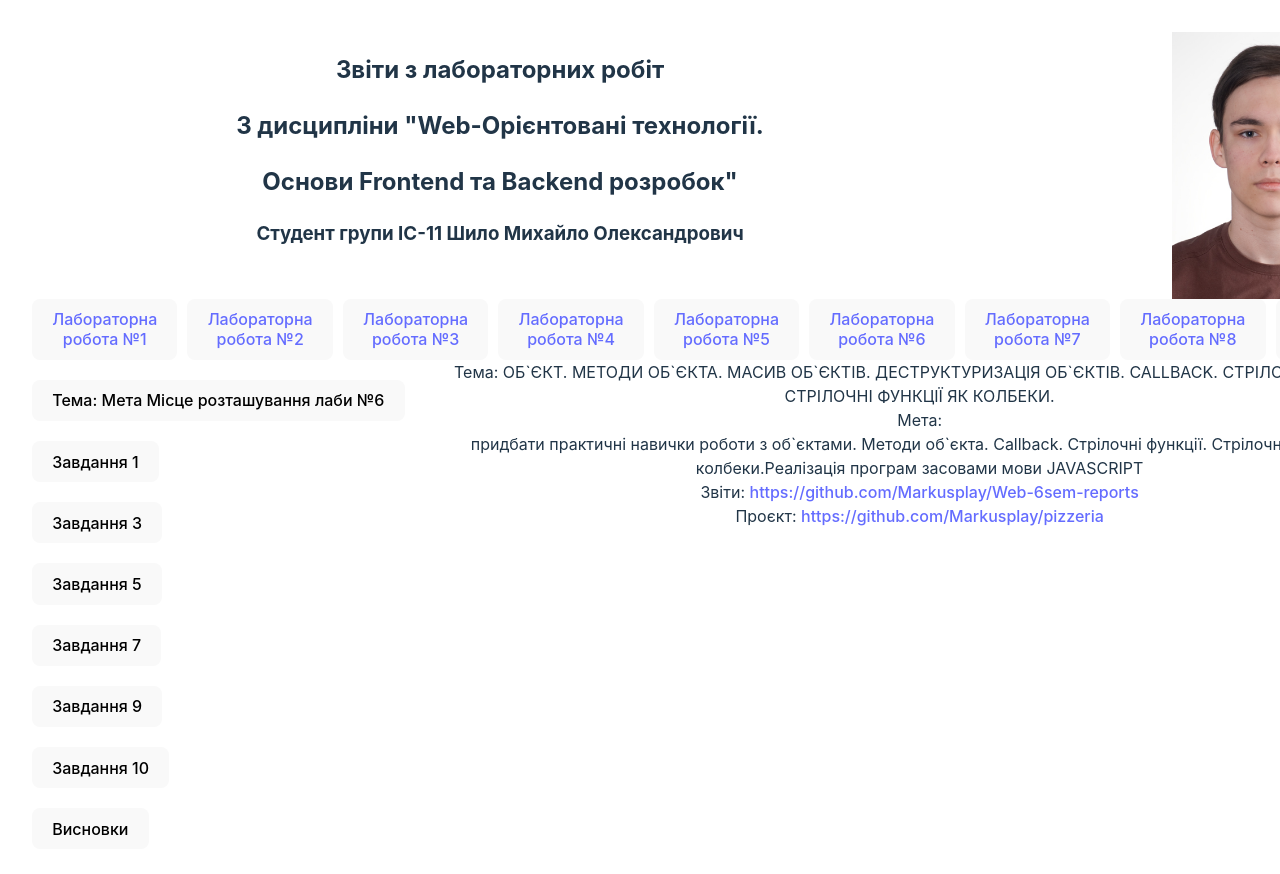
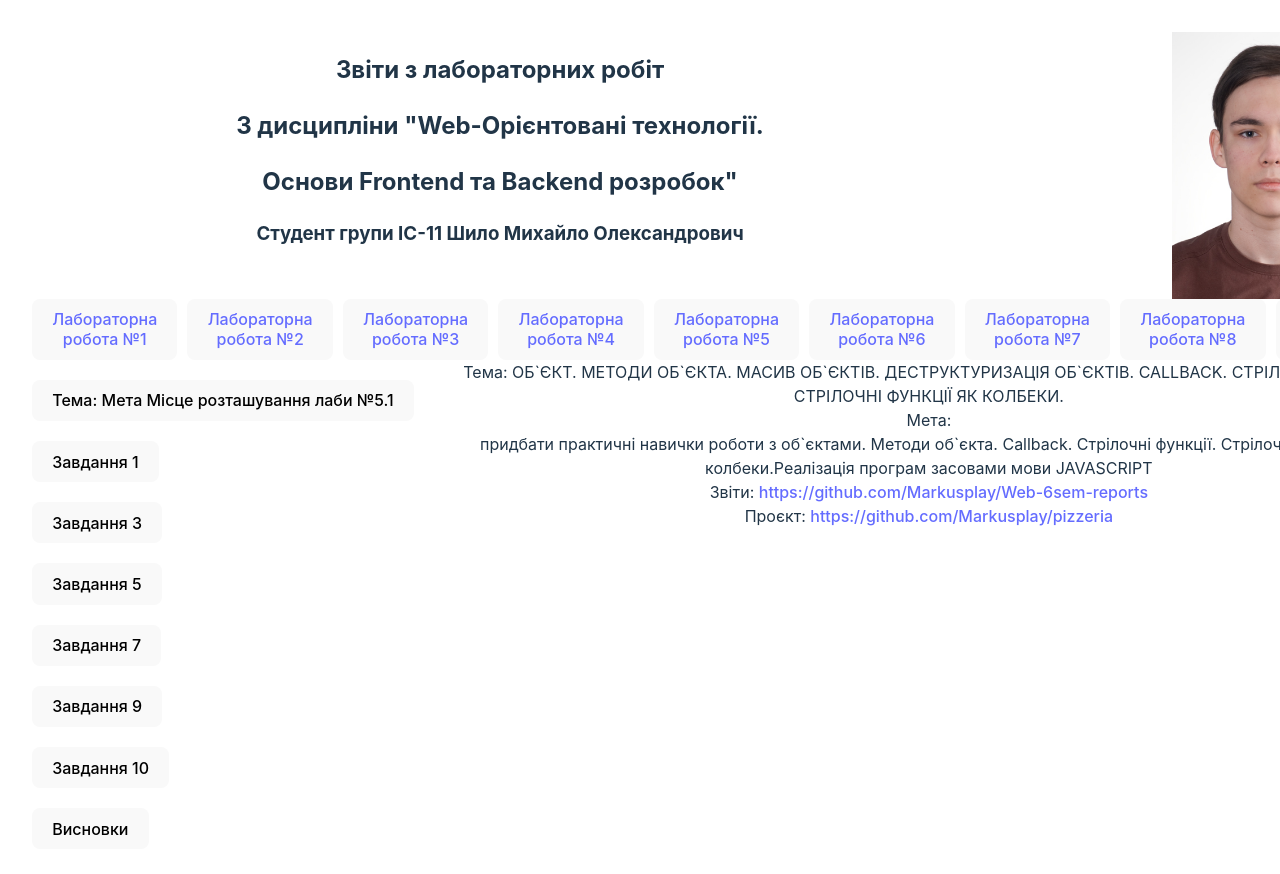
Before and after one commit to Markusplay/Web-6sem-reports, a React (Vite) app: page /lab6 in a window 1280 px wide. Shown: the top 874 px of the page. Built offline with nearby package versions, Linux system fonts and the light colour scheme.

Commit message:
adjust names

```diff
--- a/src/Lab10.tsx
+++ b/src/Lab10.tsx
@@ -12,7 +12,7 @@ const Lab10 = () => {
                     <div style={{display: "flex", flexDirection: "column", gap: '20px'}}>
                         <button style={{width: 'fit-content', marginTop: '20px'}} onClick={() => setTab(0)}>Тема:
                             Мета
-                            Місце розташування лаби №10
+                            Місце розташування лаби №9
                         </button>
                         <button style={{width: 'fit-content'}} onClick={() => setTab(1)}>Завдання 1</button>
                         <button style={{width: 'fit-content'}} onClick={() => setTab(2)}>Завдання 2</button>
--- a/src/Lab6.tsx
+++ b/src/Lab6.tsx
@@ -11,7 +11,7 @@ const Lab6 = () => {
                     <div style={{display: "flex", flexDirection: "column", gap: '20px'}}>
                         <button style={{width: 'fit-content', marginTop: '20px'}} onClick={() => setTab(0)}>Тема:
                             Мета
-                            Місце розташування лаби №6
+                            Місце розташування лаби №5.1
                         </button>
                         <button style={{width: 'fit-content'}} onClick={() => setTab(1)}>Завдання 1</button>
                         <button style={{width: 'fit-content'}} onClick={() => setTab(2)}>Завдання 3</button>
--- a/src/Lab7.tsx
+++ b/src/Lab7.tsx
@@ -29,7 +29,7 @@ const Lab7 = () => {
                     <div style={{display: "flex", flexDirection: "column", gap: '20px'}}>
                         <button style={{width: 'fit-content', marginTop: '20px'}} onClick={() => setTab(0)}>Тема:
                             Мета
-                            Місце розташування лаби №7
+                            Місце розташування лаби №6
                         </button>
                         <button style={{width: 'fit-content'}} onClick={() => setTab(1)}>Завдання 1</button>
                         <button style={{width: 'fit-content'}} onClick={() => setTab(2)}>Завдання 3</button>
--- a/src/Lab8.tsx
+++ b/src/Lab8.tsx
@@ -12,7 +12,7 @@ const Lab8 = () => {
                     <div style={{display: "flex", flexDirection: "column", gap: '20px'}}>
                         <button style={{width: 'fit-content', marginTop: '20px'}} onClick={() => setTab(0)}>Тема:
                             Мета
-                            Місце розташування лаби №8
+                            Місце розташування лаби №7
                         </button>
                         <button style={{width: 'fit-content'}} onClick={() => setTab(1)}>Завдання 1</button>
                         <button style={{width: 'fit-content'}} onClick={() => setTab(2)}>Завдання 2</button>
--- a/src/Lab9.tsx
+++ b/src/Lab9.tsx
@@ -11,7 +11,7 @@ const Lab9 = () => {
                 <div style={{display: "flex", gap: '20px',width:'100%'}}>
                     <div style={{display: "flex", flexDirection: "column", gap: '20px'}}>
                         <button style={{width: 'fit-content', marginTop: '20px'}} onClick={() => setTab(0)}>Тема:
-                            Місце розташування лаби №9
+                            Місце розташування лаби №8
                         </button>
                         <button style={{width: 'fit-content'}} onClick={() => setTab(1)}>Завдання 1</button>
                         <button style={{width: 'fit-content'}} onClick={() => setTab(2)}>Завдання 2</button>
```
